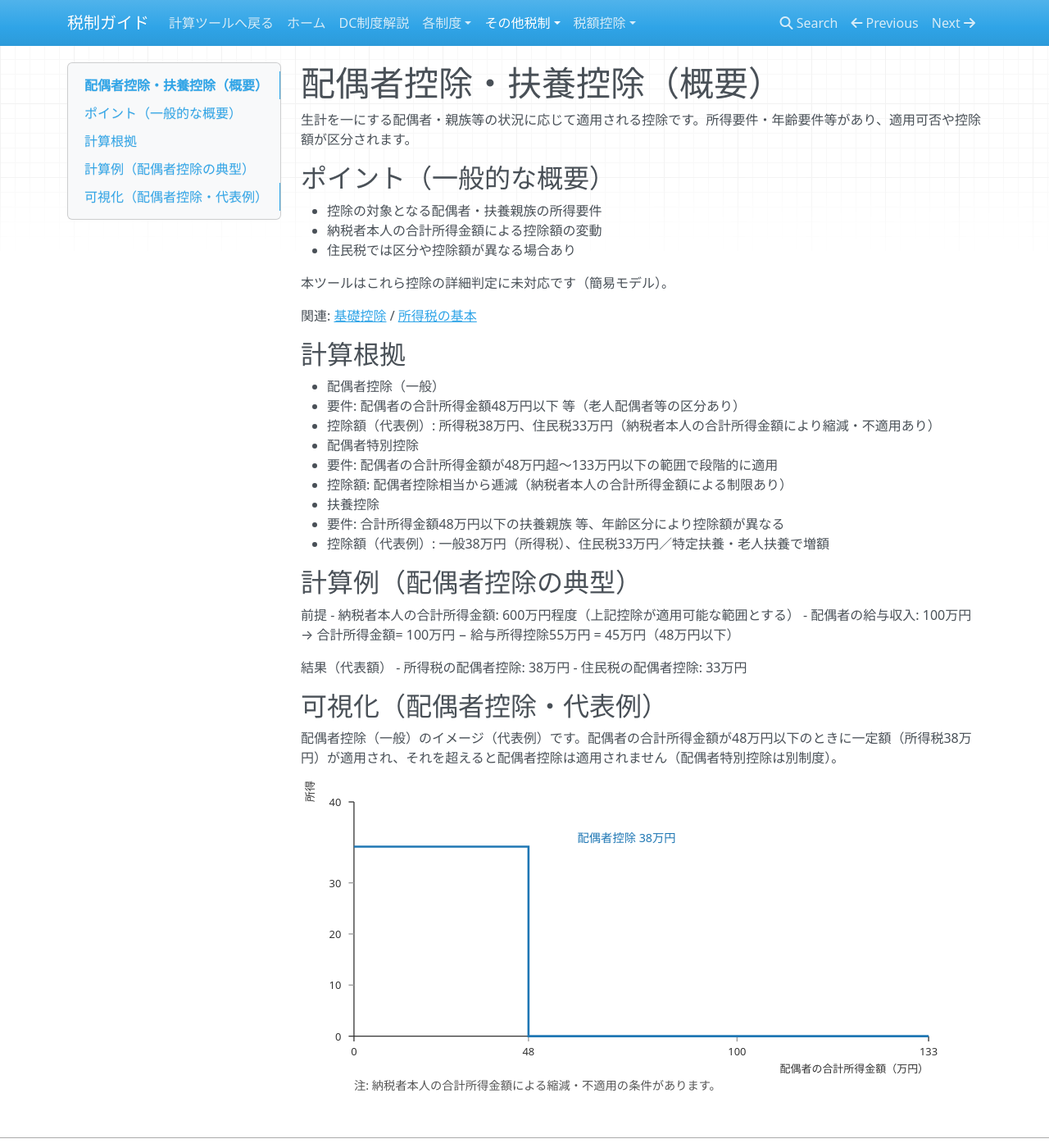
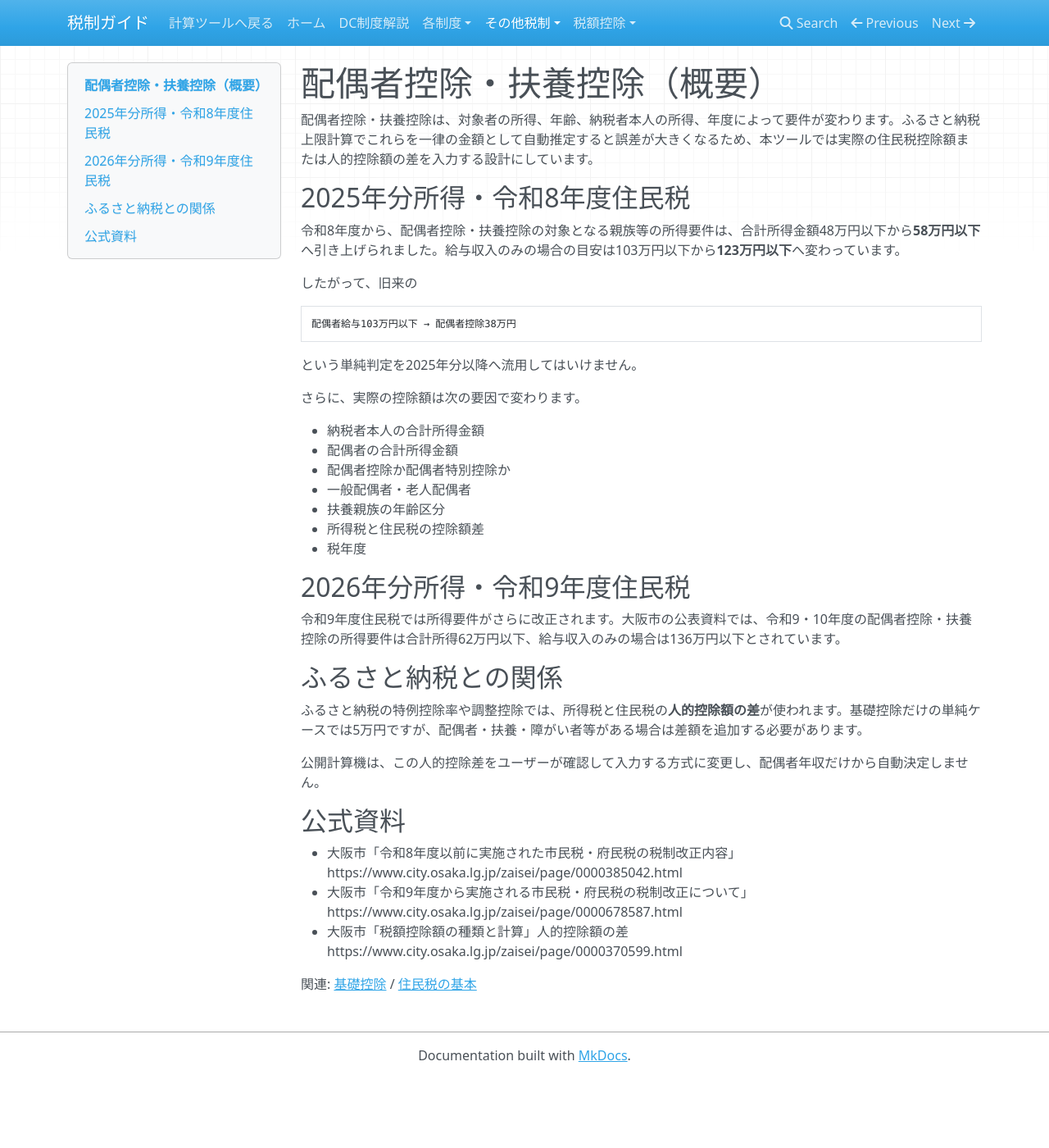
Before and after one commit to KAFKA2306/furutsatotax, an MkDocs documentation site: the page built from docs/配偶者控除_扶養控除.md, in a window 1280 px wide and 1400 px high. Shown: the whole window at 82% size. Built offline with MkDocs 1.6.1, drawn with Linux system fonts in a browser that asks for light colours; nearby versions of some CDN libraries.

Commit message:
docs: remove obsolete 103万円 spouse rule

````diff
--- a/docs/配偶者控除_扶養控除.md
+++ b/docs/配偶者控除_扶養控除.md
@@ -1,75 +1,46 @@
 # 配偶者控除・扶養控除（概要）
 
-生計を一にする配偶者・親族等の状況に応じて適用される控除です。所得要件・年齢要件等があり、適用可否や控除額が区分されます。
+配偶者控除・扶養控除は、対象者の所得、年齢、納税者本人の所得、年度によって要件が変わります。ふるさと納税上限計算でこれらを一律の金額として自動推定すると誤差が大きくなるため、本ツールでは実際の住民税控除額または人的控除額の差を入力する設計にしています。
 
-## ポイント（一般的な概要）
-- 控除の対象となる配偶者・扶養親族の所得要件
-- 納税者本人の合計所得金額による控除額の変動
-- 住民税では区分や控除額が異なる場合あり
+## 2025年分所得・令和8年度住民税
 
-本ツールはこれら控除の詳細判定に未対応です（簡易モデル）。
+令和8年度から、配偶者控除・扶養控除の対象となる親族等の所得要件は、合計所得金額48万円以下から**58万円以下**へ引き上げられました。給与収入のみの場合の目安は103万円以下から**123万円以下**へ変わっています。
 
-関連: [基礎控除](基礎控除.md) / [所得税の基本](所得税の基本.md)
+したがって、旧来の
 
-## 計算根拠
-- 配偶者控除（一般）
-  - 要件: 配偶者の合計所得金額48万円以下 等（老人配偶者等の区分あり）
-  - 控除額（代表例）: 所得税38万円、住民税33万円（納税者本人の合計所得金額により縮減・不適用あり）
-- 配偶者特別控除
-  - 要件: 配偶者の合計所得金額が48万円超〜133万円以下の範囲で段階的に適用
-  - 控除額: 配偶者控除相当から逓減（納税者本人の合計所得金額による制限あり）
-- 扶養控除
-  - 要件: 合計所得金額48万円以下の扶養親族 等、年齢区分により控除額が異なる
-  - 控除額（代表例）: 一般38万円（所得税）、住民税33万円／特定扶養・老人扶養で増額
+```text
+配偶者給与103万円以下 → 配偶者控除38万円
+```
 
-## 計算例（配偶者控除の典型）
-前提
-- 納税者本人の合計所得金額: 600万円程度（上記控除が適用可能な範囲とする）
-- 配偶者の給与収入: 100万円 → 合計所得金額= 100万円 − 給与所得控除55万円 = 45万円（48万円以下）
+という単純判定を2025年分以降へ流用してはいけません。
 
-結果（代表額）
-- 所得税の配偶者控除: 38万円
-- 住民税の配偶者控除: 33万円
+さらに、実際の控除額は次の要因で変わります。
 
-## 可視化（配偶者控除・代表例）
-配偶者控除（一般）のイメージ（代表例）です。配偶者の合計所得金額が48万円以下のときに一定額（所得税38万円）が適用され、それを超えると配偶者控除は適用されません（配偶者特別控除は別制度）。
+- 納税者本人の合計所得金額
+- 配偶者の合計所得金額
+- 配偶者控除か配偶者特別控除か
+- 一般配偶者・老人配偶者
+- 扶養親族の年齢区分
+- 所得税と住民税の控除額差
+- 税年度
 
-<svg viewBox="0 0 640 300" width="100%" height="auto" xmlns="http://www.w3.org/2000/svg" role="img" aria-label="配偶者控除（一般）の適用範囲イメージ">
-  <desc>配偶者の合計所得金額が48万円以下で所得税38万円の控除、それを超えると0。</desc>
-  <!-- 軸設定: x 0〜133万円, y 0〜40万円 -->
-  <rect x="0" y="0" width="640" height="300" fill="#fff" />
-  <line x1="50" y1="240" x2="590" y2="240" stroke="#333" />
-  <line x1="50" y1="20" x2="50" y2="240" stroke="#333" />
-  <g fill="#333" font-size="10">
-    <!-- x ticks: 0,48,100,133 -->
-    <g>
-      <line x1="50" y1="240" x2="50" y2="245" stroke="#333" />
-      <text x="50" y="258" text-anchor="middle">0</text>
-      <line x1="214" y1="240" x2="214" y2="245" stroke="#999" />
-      <text x="214" y="258" text-anchor="middle">48</text>
-      <line x1="410" y1="240" x2="410" y2="245" stroke="#999" />
-      <text x="410" y="258" text-anchor="middle">100</text>
-      <line x1="590" y1="240" x2="590" y2="245" stroke="#333" />
-      <text x="590" y="258" text-anchor="middle">133</text>
-      <text x="590" y="274" text-anchor="end">配偶者の合計所得金額（万円）</text>
-    </g>
-    <!-- y ticks: 0,10,20,30,40 -->
-    <g>
-      <line x1="50" y1="240" x2="45" y2="240" stroke="#333" />
-      <text x="38" y="244" text-anchor="end">0</text>
-      <line x1="50" y1="192" x2="45" y2="192" stroke="#999" />
-      <text x="38" y="196" text-anchor="end">10</text>
-      <line x1="50" y1="144" x2="45" y2="144" stroke="#999" />
-      <text x="38" y="148" text-anchor="end">20</text>
-      <line x1="50" y1="96" x2="45" y2="96" stroke="#999" />
-      <text x="38" y="100" text-anchor="end">30</text>
-      <line x1="50" y1="20" x2="45" y2="20" stroke="#333" />
-      <text x="38" y="24" text-anchor="end">40</text>
-      <text x="12" y="20" text-anchor="start" transform="rotate(-90 12,20)">所得税の控除額（万円）</text>
-    </g>
-  </g>
-  <!-- ステップ: (0,38)〜(48,38)→(48,0)〜(133,0) -->
-  <polyline fill="none" stroke="#1f77b4" stroke-width="2" points="50,62 214,62 214,240 590,240" />
-  <text x="260" y="58" fill="#1f77b4" font-size="11">配偶者控除 38万円</text>
-  <text x="50" y="290" font-size="11" fill="#555">注: 納税者本人の合計所得金額による縮減・不適用の条件があります。</text>
-</svg>
+## 2026年分所得・令和9年度住民税
+
+令和9年度住民税では所得要件がさらに改正されます。大阪市の公表資料では、令和9・10年度の配偶者控除・扶養控除の所得要件は合計所得62万円以下、給与収入のみの場合は136万円以下とされています。
+
+## ふるさと納税との関係
+
+ふるさと納税の特例控除率や調整控除では、所得税と住民税の**人的控除額の差**が使われます。基礎控除だけの単純ケースでは5万円ですが、配偶者・扶養・障がい者等がある場合は差額を追加する必要があります。
+
+公開計算機は、この人的控除差をユーザーが確認して入力する方式に変更し、配偶者年収だけから自動決定しません。
+
+## 公式資料
+
+- 大阪市「令和8年度以前に実施された市民税・府民税の税制改正内容」
+  https://www.city.osaka.lg.jp/zaisei/page/0000385042.html
+- 大阪市「令和9年度から実施される市民税・府民税の税制改正について」
+  https://www.city.osaka.lg.jp/zaisei/page/0000678587.html
+- 大阪市「税額控除額の種類と計算」人的控除額の差
+  https://www.city.osaka.lg.jp/zaisei/page/0000370599.html
+
+関連: [基礎控除](基礎控除.md) / [住民税の基本](住民税の基本.md)
````
